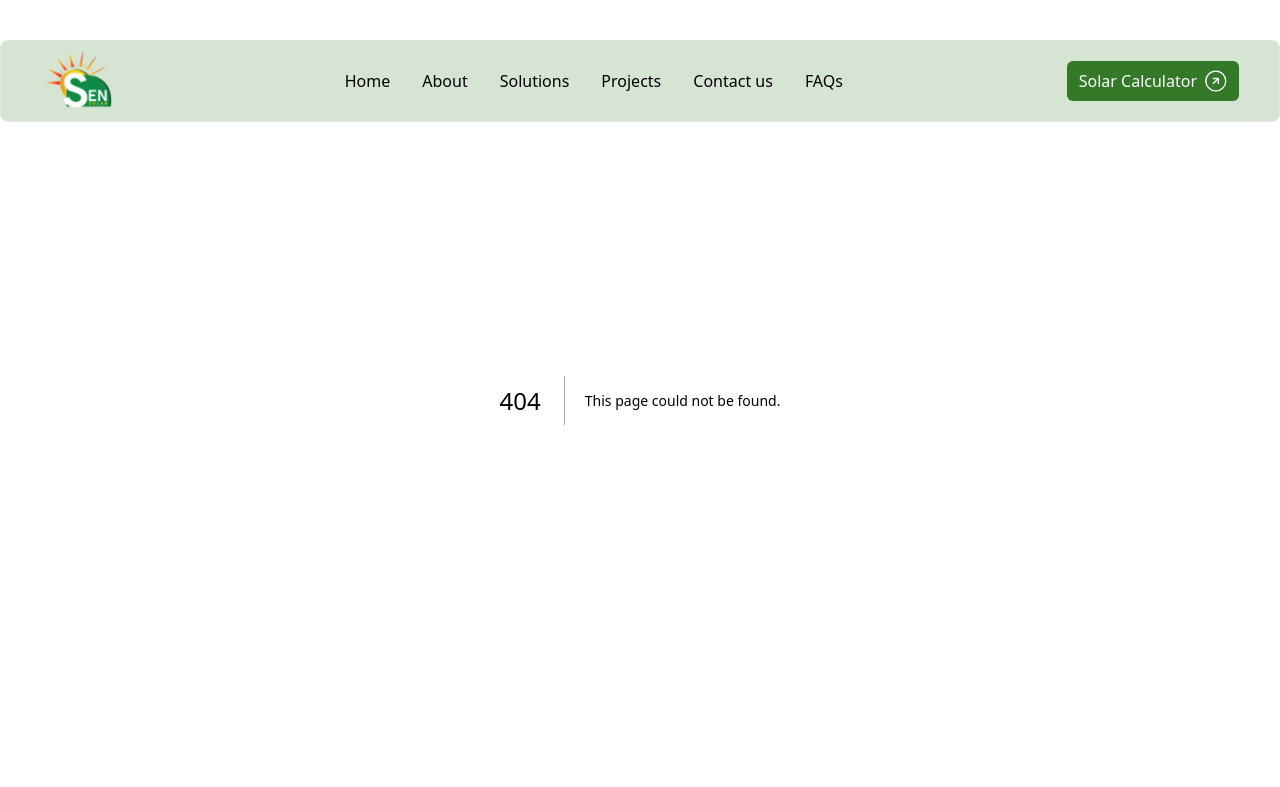
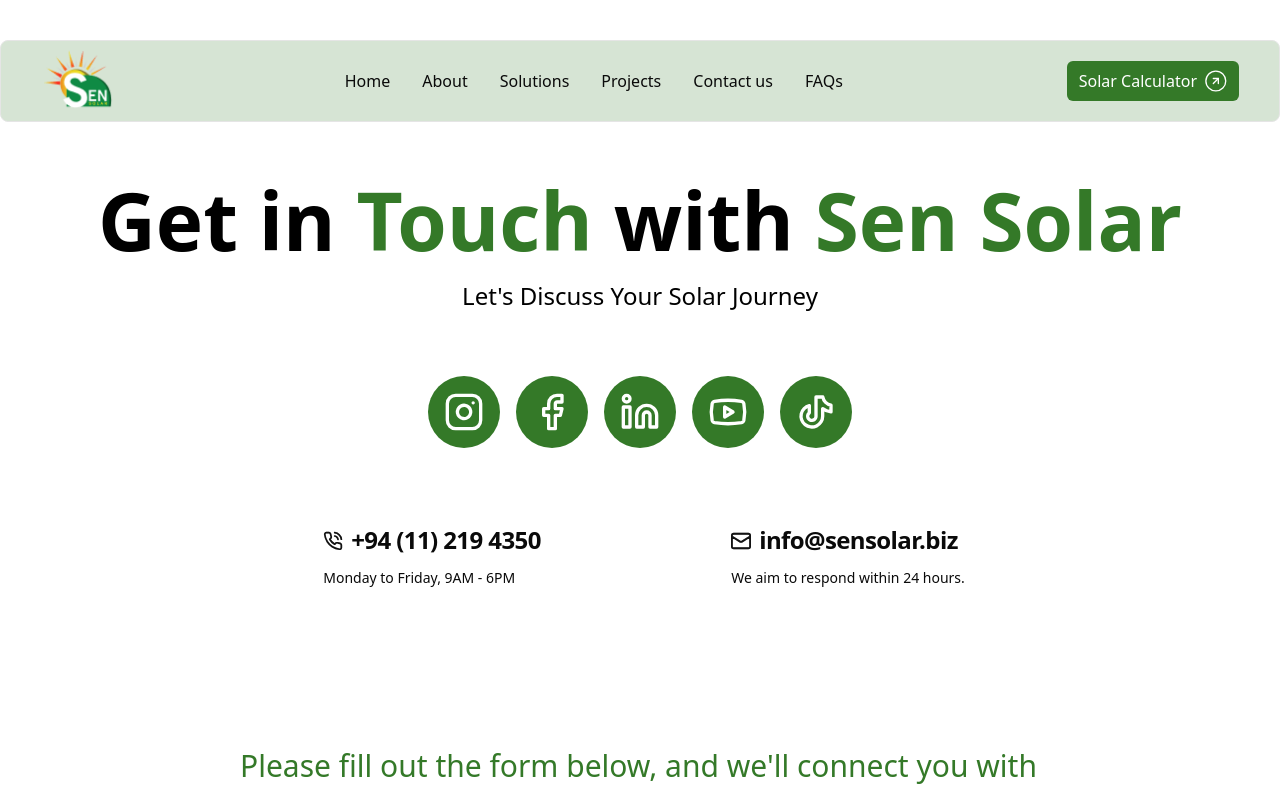
Before and after one commit to Vinod-Mendis/sen-solar, a Next.js app: page /contactUs in a window 1280 px wide. Before the commit this address had no page. Shown: the top 787 px of the page. Built offline with nearby package versions, Linux system fonts and the light colour scheme.

Commit message:
implement contact us page

```diff
--- /dev/null
+++ b/src/app/contactUs/page.jsx
@@ -0,0 +1,28 @@
+/** @format */
+
+import ContactCards from "../components/ContactCards";
+import ContactForm from "../components/ContactForm";
+import Socials from "../components/Socials";
+
+export default function page() {
+  return (
+    <div className="pt-40 w-full max-w-7xl mx-auto">
+      <div className="flex flex-col items-center gap-12 max-w-7xl">
+        <div className="flex flex-col text-center mb-4">
+          <h1 className="text-[80px] font-semibold text-black">
+            Get in
+            <span className="text-[#347928]"> Touch </span>
+            with
+            <span className="text-[#347928]"> Sen Solar</span>
+          </h1>
+          <p className="text-2xl font-light text-black">
+            Let&apos;s Discuss Your Solar Journey
+          </p>
+        </div>
+        <Socials size={"large"} />
+        <ContactCards />
+        <ContactForm />
+      </div>
+    </div>
+  );
+}
```
